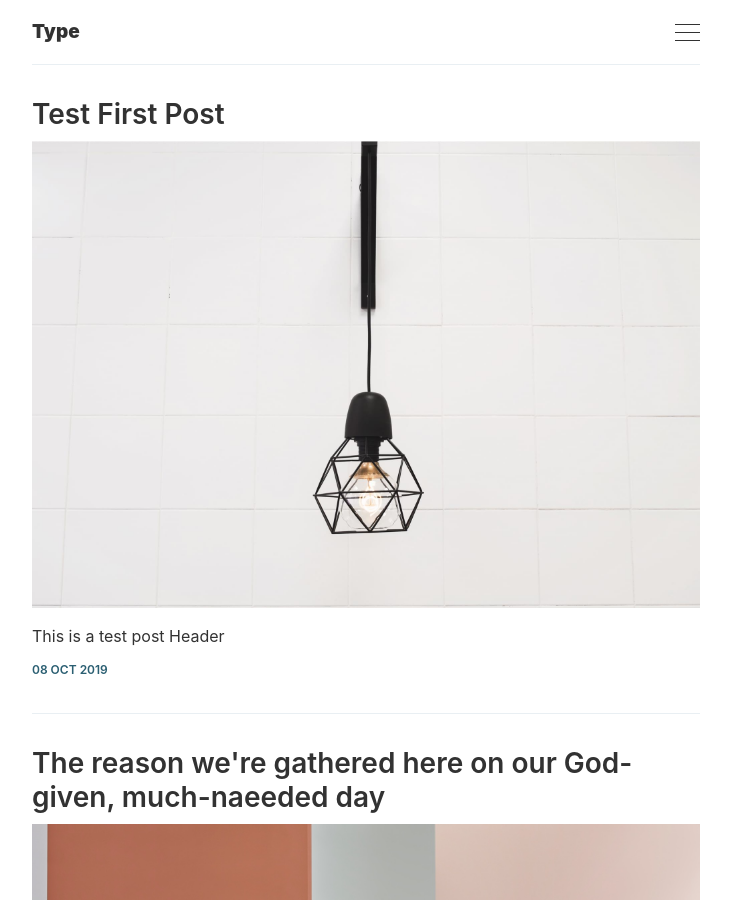
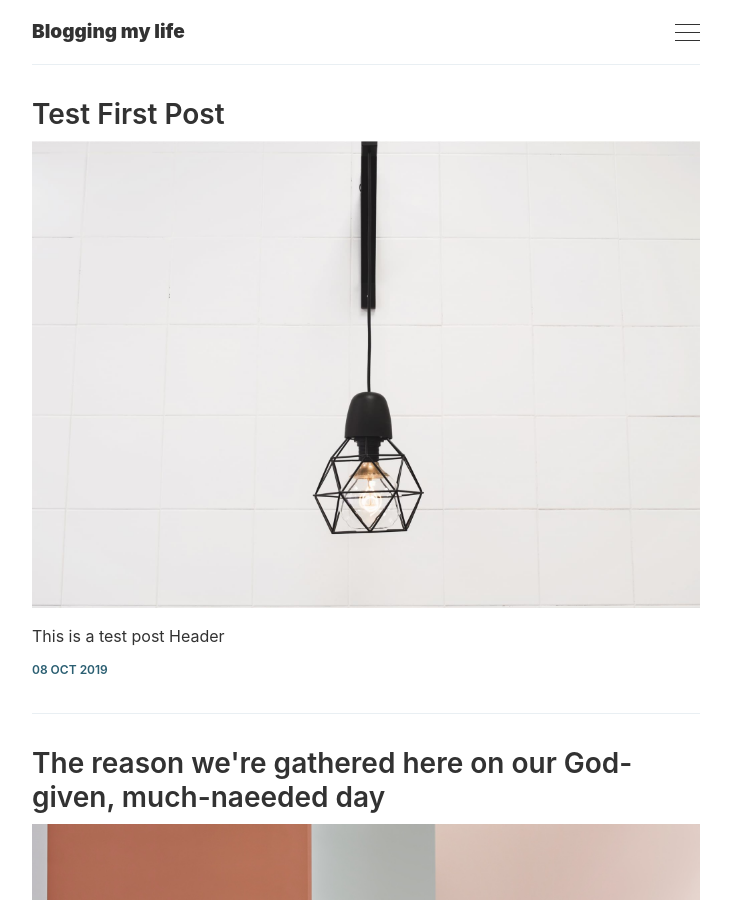
Before and after one commit to NGO-Xuan/http-ngo-xuan.github.io-, a Jekyll site: the page built from index.html, in a window 1280 px wide and 900 px high. Shown: the whole window, without its empty margins (274-1005 px from the left). Built offline with Jekyll 4.4.1, drawn with Linux system fonts in a browser that asks for light colours; the list of posts is cut into pages by our own code.

Commit message:
Update content

```diff
--- a/_config.yml
+++ b/_config.yml
@@ -6,7 +6,7 @@
 # 'jekyll serve'. If you change this file, please restart the server process.
 
 # Site settings
-title:       Type
+title:       Blogging my life
 email:       'ngothixuan.apc7@gmail.com'
 description: 'Blogging my life'
 baseurl:     ''
```
